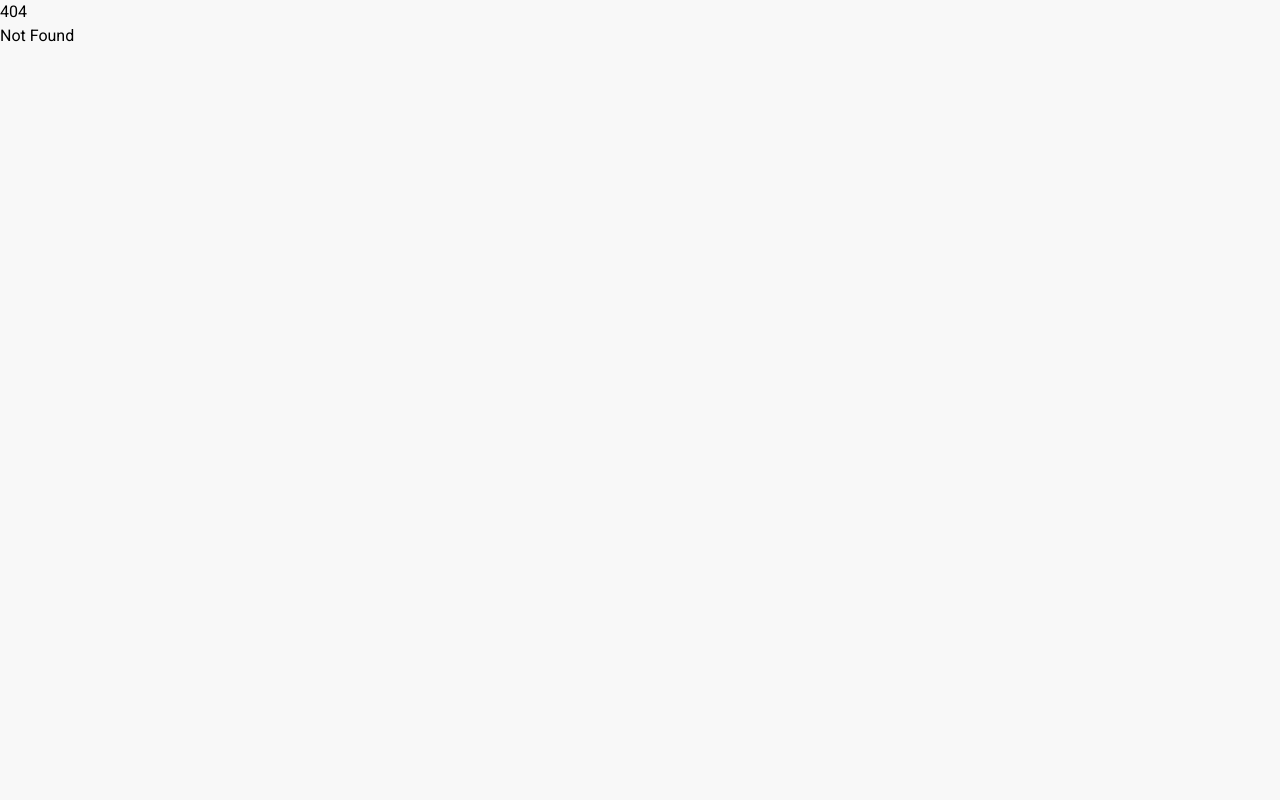
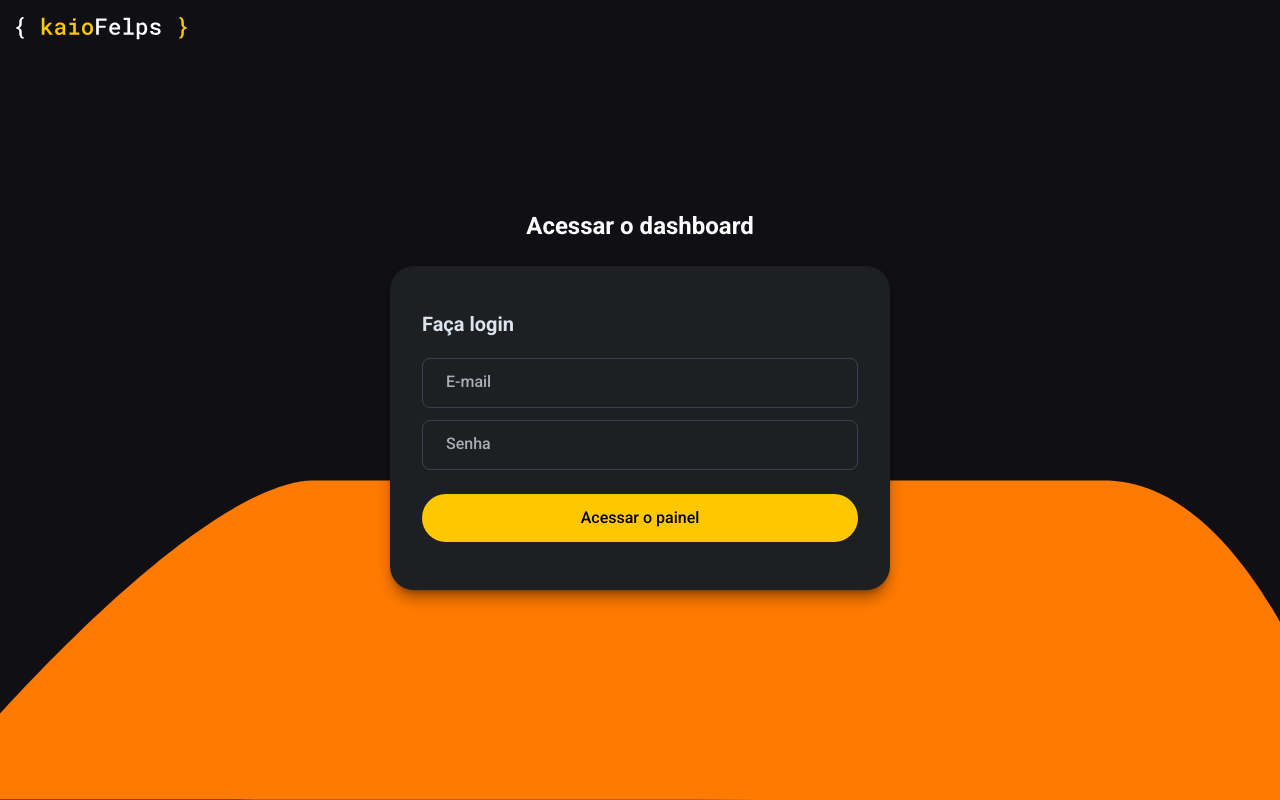
Before and after one commit to KaioFelps/portfolio-frontend, a SvelteKit app: page /admin/login in a window 1280 px wide. Before the commit this address had no page. Built offline with nearby package versions, Linux system fonts and the light colour scheme.

Commit message:
feat: admin dashboard login form

```diff
--- /dev/null
+++ b/src/routes/(admin)/admin/+layout.svelte
@@ -0,0 +1,19 @@
+<script lang="ts">
+	import "$crate/admin.css";
+	import { afterNavigate, beforeNavigate } from "$app/navigation";
+
+	let loading = false;
+
+	beforeNavigate(() => (loading = true));
+	afterNavigate(() => (loading = false));
+</script>
+
+<div class="h-full flex flex-col">
+	{#if loading}
+		<div role="progressbar" class="h-1 fixed top-0 inset-x-0 z-[99999]">
+			<div class="h-full w-full bg-yellow-600 animate-indeterminate origin-[0_50%]" />
+		</div>
+	{/if}
+
+	<slot />
+</div>
--- /dev/null
+++ b/src/routes/(admin)/admin/login/+page.server.ts
@@ -0,0 +1,47 @@
+import type { Actions } from "./$types";
+import { env } from "$env/dynamic/private";
+import { fail } from "@sveltejs/kit";
+import { z } from "zod";
+
+const LoginSchema = z.object({
+	email: z.string().email({ message: "E-mail inválido." }),
+	password: z.string().min(1, { message: "Senha é um campo obrigatório." }),
+});
+
+export type LoginResponse = {
+	success: { accessToken: string } | null;
+	errors: string[] | z.inferFormattedError<typeof LoginSchema> | null;
+};
+
+export const actions: Actions = {
+	login: async ({ request, fetch }) => {
+		const parsedData = LoginSchema.safeParse(Object.fromEntries(await request.formData()));
+
+		if (!parsedData.success) {
+			return fail(400, { success: null, errors: parsedData.error.flatten().fieldErrors });
+		}
+
+		const data = parsedData.data;
+
+		const response = await fetch(`${env.BACKEND_URL}/auth/login`, {
+			headers: {
+				"Content-Type": "application/json",
+				Accept: "application/json",
+			},
+			method: "POST",
+			body: JSON.stringify(data),
+		});
+
+		if (response.ok) {
+			const data = await response.json();
+			return { success: data, errors: null } satisfies LoginResponse;
+		}
+
+		if (response.status === 400) {
+			const data = await response.json();
+			return fail(400, { success: null, errors: data.message });
+		}
+
+		return fail(500, { success: null, errors: ["Alguma coisa deu errada..."] });
+	},
+};
--- /dev/null
+++ b/src/routes/(admin)/admin/login/+page.svelte
@@ -0,0 +1,76 @@
+<script lang="ts">
+	import { enhance } from "$app/forms";
+	import LogoDark from "$crate/assets/logo-dark-mode.svg";
+	import Blob from "$crate/assets/orange-blob.svg";
+	import { FloatingGroup, FloatingInput, FloatingLabel } from "$crate/components/floating-input";
+	import type { ActionData } from "./$types";
+
+	export let form: ActionData;
+
+	let formIsLoading = false;
+</script>
+
+<img src={LogoDark} alt="Kaio Felps" class="absolute top-4 left-4" />
+
+<div
+	class="absolute top-1/2 left-1/2 -translate-y-1/2 -translate-x-1/2 w-[calc(100%_-_48px)] max-w-[500px]"
+>
+	<h1 class="font-bold text-2xl text-white mb-6 text-center">Acessar o dashboard</h1>
+
+	<form
+		action="?/login"
+		method="post"
+		use:enhance={() => {
+			formIsLoading = true;
+
+			return async ({ update }) => {
+				formIsLoading = false;
+				update();
+			};
+		}}
+		class="rounded-3xl bg-d-gray-100 px-8 py-12 gap-3 shadow-lg shadow-black/40"
+	>
+		<span class="text-xl text-d-gray-800 font-bold leading-none mb-6 block">Faça login</span>
+
+		{#if form?.success}
+			<span class="alert success mb-3 sm">Logado com sucesso!</span>
+		{/if}
+
+		{#if Array.isArray(form?.errors)}
+			<div>
+				{#each form.errors as error}
+					<span class="alert danger mb-1 last:mb-3 sm">{error}</span>
+				{/each}
+			</div>
+		{/if}
+
+		{#if form?.errors?.email}
+			{#each form.errors.email as error}
+				<span class="alert danger mb-2 mt-4 sm">{error}</span>
+			{/each}
+		{/if}
+		<FloatingGroup class="mb-3">
+			<FloatingInput type="email" class="w-full" name="email" placeholder="e-mail" />
+			<FloatingLabel>E-mail</FloatingLabel>
+		</FloatingGroup>
+
+		{#if form?.errors?.password}
+			{#each form.errors.password as error}
+				<span class="alert danger mb-2 mt-4 sm">{error}</span>
+			{/each}
+		{/if}
+		<FloatingGroup class="mb-6">
+			<FloatingInput type="password" class="w-full" name="password" placeholder="senha" />
+			<FloatingLabel>Senha</FloatingLabel>
+		</FloatingGroup>
+
+		<button type="submit" disabled={formIsLoading} class="btn default w-full">
+			{formIsLoading ? "Fazendo login..." : "Acessar o painel"}
+		</button>
+	</form>
+</div>
+
+<div
+	style="background-image: url({Blob})"
+	class="absolute inset-x-0 bottom-0 h-[40vh] bg-[center_top] bg-no-repeat bg-cover -z-50"
+/>
```
